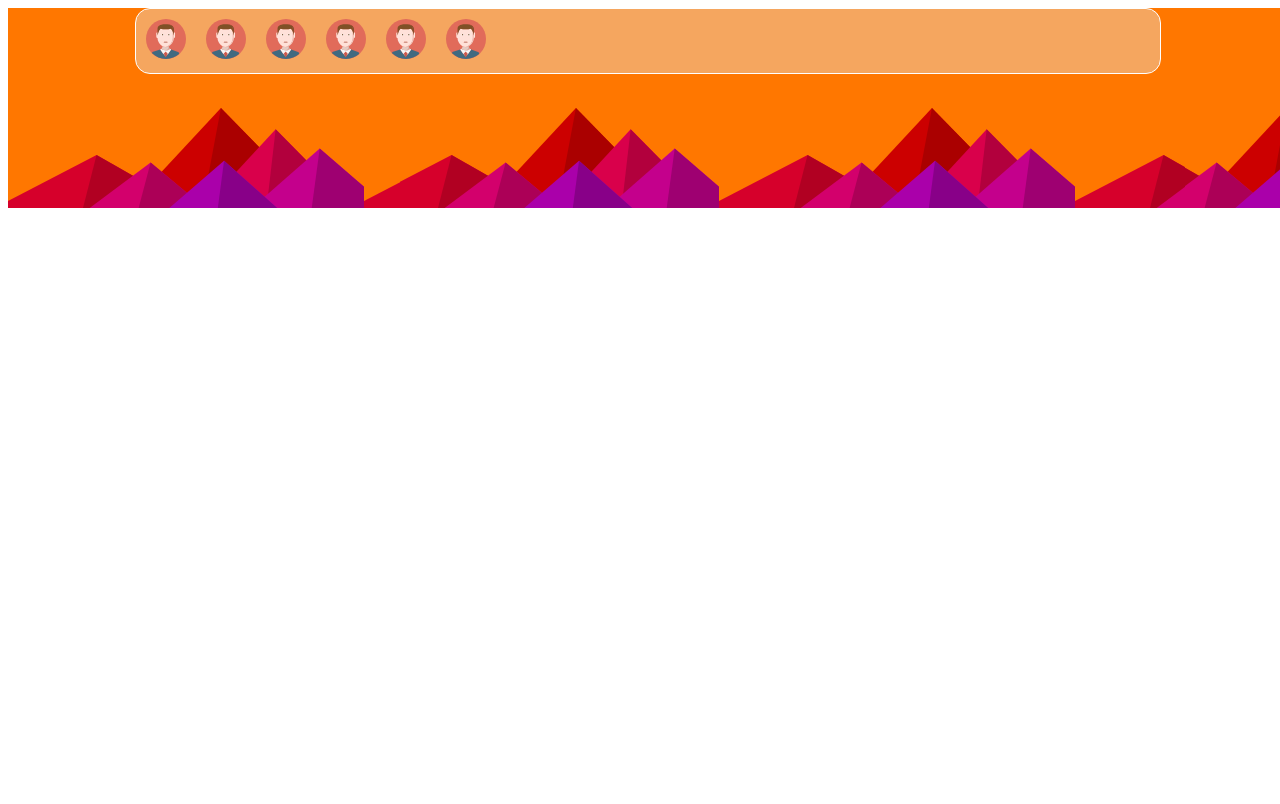
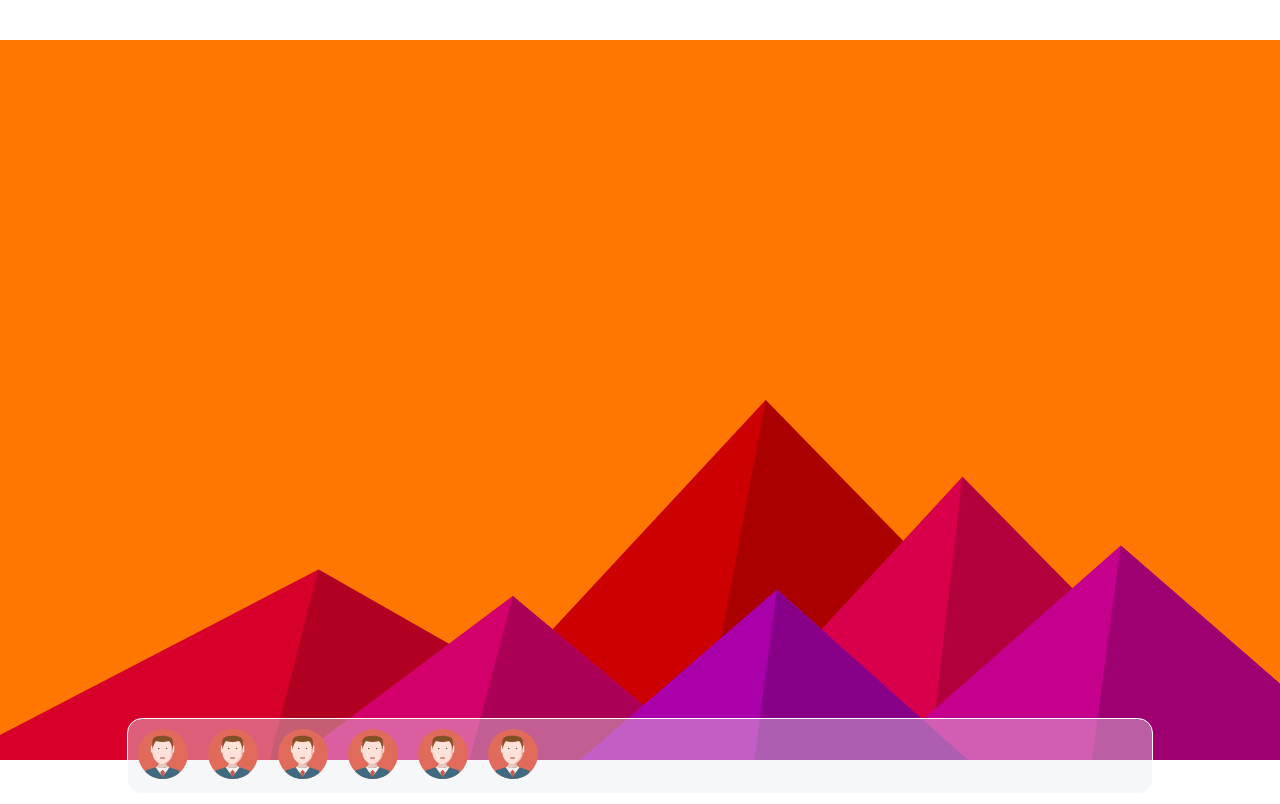
Before and after one commit to t3rrey/lachlanterrey.com, a React (Create React App) app: page / in a window 1280 px wide. Built offline with nearby package versions, Linux system fonts and the light colour scheme.

Commit message:
Updated Styles

```diff
--- a/src/App.js
+++ b/src/App.js
@@ -1,9 +1,11 @@
 import Taskbar from "./components/Taskbar";
 import "./styles/App.css";
+import background from "./assets/background.svg";
 
 function App() {
   return (
     <div className="App">
+      <img className="background" src={background} alt="" />
       <Taskbar />
     </div>
   );
--- a/src/styles/App.css
+++ b/src/styles/App.css
@@ -1,5 +1,9 @@
-#root {
-  width: 100vw;
-  height: 100%;
-  background: url("../assets/flat-mountains.svg");
+.background {
+    width: 100vw;
+    height: 100vh;
 }
+
+* {
+    padding: 0;
+    margin: 0;
+}
--- a/src/styles/taskbar.css
+++ b/src/styles/taskbar.css
@@ -1,6 +1,9 @@
 .main-taskbar-wrapper {
     width: 100%;
-  height: 200px;
+    z-index: 1;
+    position: absolute;
+    margin-bottom: 10px;
+    bottom: 0;
 }
 
 .taskbar {
@@ -12,3 +15,7 @@
     width: 80%;
     margin: auto;
 }
+
+.App {
+    position: relative;
+}
--- a/src/styles/taskbarIcon.css
+++ b/src/styles/taskbarIcon.css
@@ -1,6 +1,7 @@
-img {
-  width: 40px;
+.main-taskbar-icon>img {
+    width: 50px;
 }
+
 .main-taskbar-icon {
-  padding: 10px;
+    padding: 10px;
 }
```
Also changed, not shown: src/assets/background.svg (renamed from src/assets/flat-mountains.svg), 1 other file (tests, documents, lock files or other folders). Lines whose indentation alone changed are shown as unchanged.
